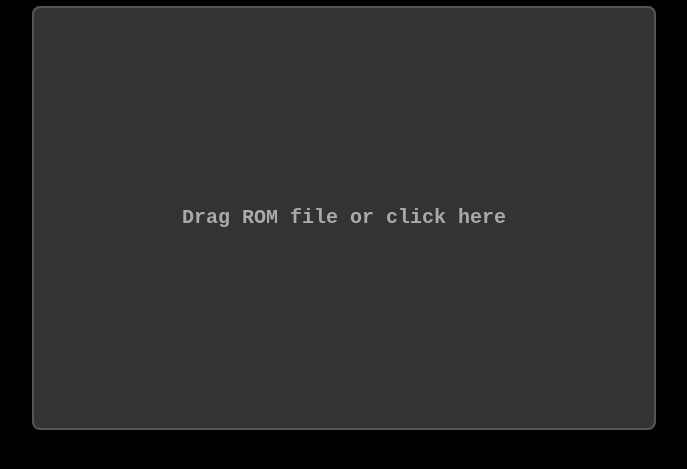
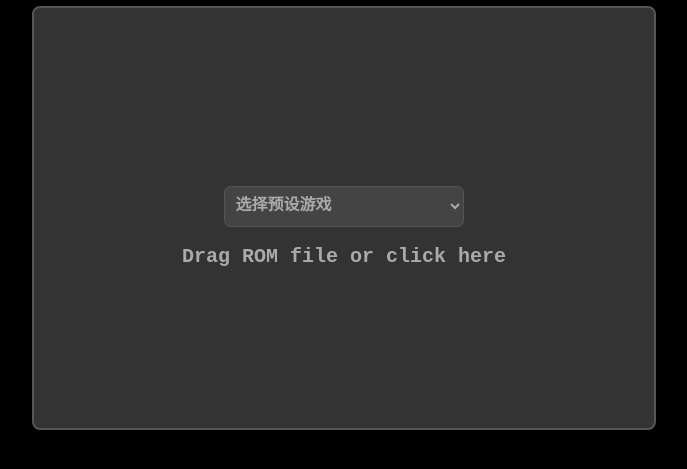
Before and after one commit to thrity0707/thrity0707.github.io, a website: page index.html in a window 1280 px wide. Shown: the part 301-770 px from the top of the page, without its empty margins (296-983 px from the left). Drawn offline with Linux system fonts and the light colour scheme.

Commit message:
Add ROM selection dropdown

```diff
--- a/index.html
+++ b/index.html
@@ -105,6 +105,12 @@
         </div>
         <div id="box">
             <input type = file id = input>
+            <div style="margin: 10px 0;">
+                <select id="romSelect" onchange="loadPresetRom()">
+                    <option value="">选择预设游戏</option>
+                    <option value="Pokemon - Gold Version (USA, Europe).gbc">Pokemon Gold (GBC)</option>
+                </select>
+            </div>
             Drag ROM file or click here
         </div>
 
@@ -264,6 +270,14 @@
 
             box.ondragover = () => box.setAttribute("drag", true);
             box.ondragleave = () => box.removeAttribute("drag");
+
+            function loadPresetRom() {
+                const select = document.getElementById('romSelect');
+                const selectedRom = select.value;
+                if (selectedRom) {
+                    run(false, selectedRom);
+                }
+            }
         </script>
     </body>
 </html>
```
